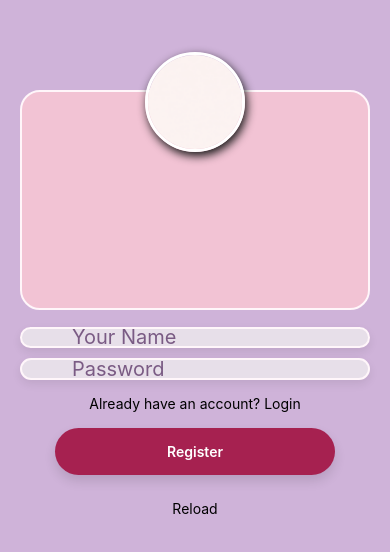
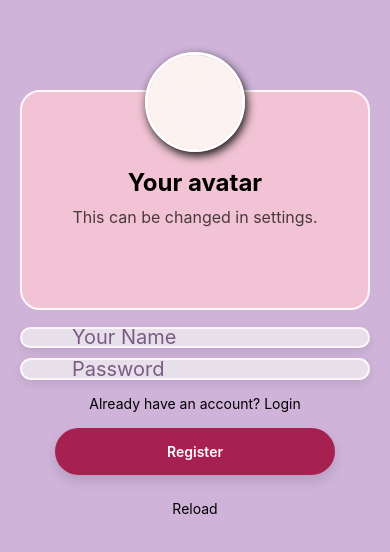
Before and after one commit to Timothy-Dev-Man/FeelClear-frontend, a React Native app: screen /Register in a window 390 px wide. Shown: the top 552 px of the page. Built offline with nearby package versions, Linux system fonts and the light colour scheme.

Commit message:
pass the title and text to ProfileIcon

```diff
--- a/src/Screens/Auth/Register.js
+++ b/src/Screens/Auth/Register.js
@@ -43,7 +43,7 @@ const Register = ({ navigation }) => {
 
   return (
     <View style={styles.container}>
-      <ProfileIcon navigation={navigation} userProfileUri={selected} />
+      <ProfileIcon navigation={navigation} userProfileUri={selected} title="Your avatar" text="This can be changed in settings." />
       <View style={styles.inputBox}>
         <TextInput
           placeholder="Your Name"
```
